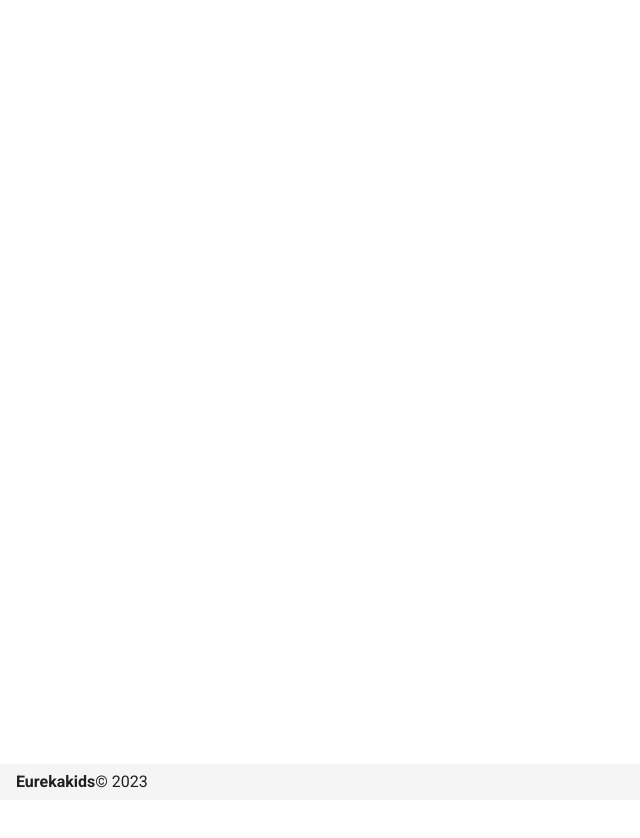
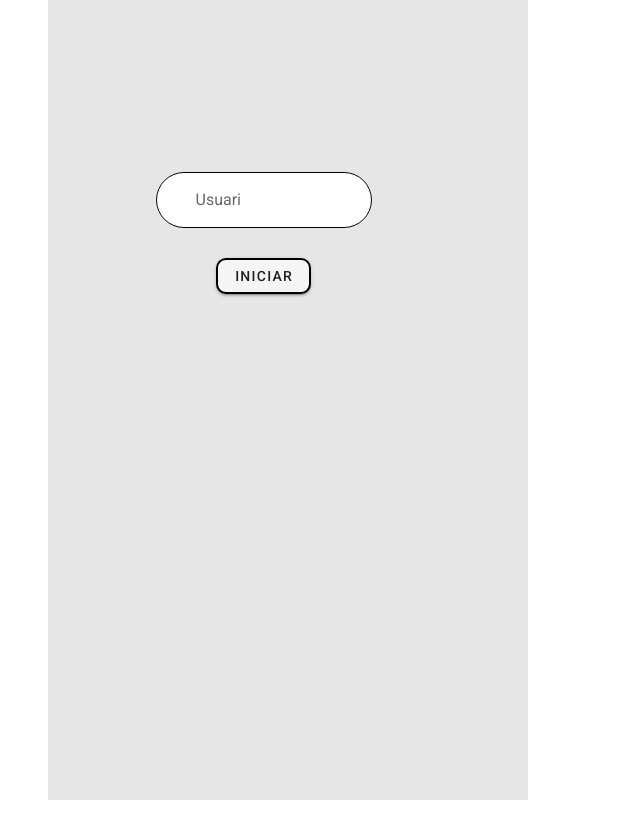
Before and after one commit to Nvdepart/dia-13-02, a Nuxt app in the folder codi/: page / in a window 1280 px wide. Shown: the top 838 px of the page, without its empty margins (0-640 px from the left). Before the commit the page ends 800 px from the top, so only its background shows below. Built offline with nearby package versions, Linux system fonts and the light colour scheme.

Commit message:
page usuari

```diff
--- a/codi/components/NuxtLogo.vue
+++ /dev/null
@@ -1,11 +0,0 @@
-<template>
-  <svg class="nuxt-logo" viewBox="0 0 45 30" fill="none" xmlns="http://www.w3.org/2000/svg">
-    <path d="M24.7203 29.704H41.1008C41.6211 29.7041 42.1322 29.5669 42.5828 29.3061C43.0334 29.0454 43.4075 28.6704 43.6675 28.2188C43.9275 27.7672 44.0643 27.2549 44.0641 26.7335C44.0639 26.2121 43.9266 25.6999 43.6662 25.2485L32.6655 6.15312C32.4055 5.70162 32.0315 5.32667 31.581 5.06598C31.1305 4.8053 30.6195 4.66805 30.0994 4.66805C29.5792 4.66805 29.0682 4.8053 28.6177 5.06598C28.1672 5.32667 27.7932 5.70162 27.5332 6.15312L24.7203 11.039L19.2208 1.48485C18.9606 1.03338 18.5864 0.658493 18.1358 0.397853C17.6852 0.137213 17.1741 0 16.6538 0C16.1336 0 15.6225 0.137213 15.1719 0.397853C14.7213 0.658493 14.3471 1.03338 14.0868 1.48485L0.397874 25.2485C0.137452 25.6999 0.000226653 26.2121 2.8053e-07 26.7335C-0.000226092 27.2549 0.136554 27.7672 0.396584 28.2188C0.656614 28.6704 1.03072 29.0454 1.48129 29.3061C1.93185 29.5669 2.44298 29.7041 2.96326 29.704H13.2456C17.3195 29.704 20.3239 27.9106 22.3912 24.4118L27.4102 15.7008L30.0986 11.039L38.1667 25.0422H27.4102L24.7203 29.704ZM13.0779 25.0374L5.9022 25.0358L16.6586 6.36589L22.0257 15.7008L18.4322 21.9401C17.0593 24.2103 15.4996 25.0374 13.0779 25.0374Z" fill="#00DC82" />
-  </svg>
-</template>
-
-<style>
-.nuxt-logo {
-  height: 180px;
-}
-</style>
--- /dev/null
+++ b/codi/components/Usuari.vue
@@ -0,0 +1,54 @@
+<template>
+      <v-row class="card">
+       <v-col cols="6"  >
+         <v-text-field
+            clearable
+            label="Usuari"
+            placeholder="Enter your id de usuari"
+            prepend-inner-icon="mdi-account"
+            persistent-clear
+            outlined
+         ></v-text-field>
+         <v-btn class="btn "
+               type="submit"
+
+         >Iniciar</v-btn>
+       </v-col>
+      </v-row>
+   </template>
+
+   <script>
+     export default {
+
+     }
+   </script>
+
+   <style scoped>
+    .card{
+        width:480px;
+        height:800px;
+        position: relative;
+        top: 60%;
+        left: 60%;
+        transform: translate(-40%, -40%);
+     }
+
+     .btn{
+       cursor:"pointer";
+       size:"large";
+       border-radius:10px;
+       border: 2px solid rgb(0, 0, 0);
+       background-color:blue
+     }
+     .btn:hover{
+       background-color: greenyellow;
+       color:rgb(27, 23, 223);
+     }
+     .v-text-field--outlined >>> fieldset {
+        background:white;
+        border-color:black;
+        text-align: center;
+        border-radius:35px;
+        display:block;
+     }
+     </style>
--- a/codi/components/VuetifyLogo.vue
+++ /dev/null
@@ -1,22 +0,0 @@
-<template>
-  <img
-    class="vuetify-logo"
-    alt="Vuetify Logo"
-    src="/vuetify-logo.svg"
-  >
-</template>
-
-<style>
-.vuetify-logo {
-  height: 180px;
-  width: 180px;
-  transform: rotateY(560deg);
-  animation: turn 3.5s ease-out forwards 1s;
-}
-
-@keyframes turn {
-  100% {
-    transform: rotateY(0deg);
-  }
-}
-</style>
--- a/codi/layouts/default.vue
+++ b/codi/layouts/default.vue
@@ -1,43 +1,17 @@
 <template>
-  <v-app >
+  <v-app dark>
     <v-main>
-      <v-container>
+      <v-container style="padding:0px">
         <Nuxt />
       </v-container>
     </v-main>
-    <v-footer style="align-content:center">
-      <h4>Eurekakids</h4>
-      <br>
-      <span>&copy; {{ new Date().getFullYear() }}</span>
-    </v-footer>
+
   </v-app>
 </template>
 
 <script>
 export default {
   name: 'DefaultLayout',
-  data () {
-    return {
-      clipped: false,
-      drawer: false,
-      fixed: false,
-      items: [
-        {
-          icon: 'mdi-apps',
-          title: 'Welcome',
-          to: '/'
-        },
-        {
-          icon: 'mdi-chart-bubble',
-          title: 'Inspire',
-          to: '/inspire'
-        }
-      ],
-      miniVariant: false,
-      right: true,
-      rightDrawer: false,
-      title: 'Vuetify.js'
-    }
-  }
 }
+
 </script>
--- a/codi/pages/index.vue
+++ b/codi/pages/index.vue
@@ -1,11 +1,7 @@
 <template>
- <v-row>
-  <v-col>
-
-  </v-col>
-
-
- </v-row>
+  <div class="divUsuari">
+    <Usuari />
+  </div>
 </template>
 
 <script>
@@ -15,10 +11,18 @@
 </script>
 
 <style scoped>
- body{
-  width:480px;
-  height:800px;
-  background-color:rgb(255, 255, 255)
-  }
-
-  </style>
+ * {
+      box-sizing: border-box;
+      margin: 0px;
+      padding: 0px;
+    }
+ .divUsuari{
+  display: flex;
+  text-align: center;
+  position: relative;
+  flex-direction:row-reverse;
+  width: 480px;
+  height: 800px;
+  background-color: #e6e6e6;
+ }
+</style>
```
Also changed, not shown: codi/components/Tutorial.vue (deleted, +0 -52 lines).
